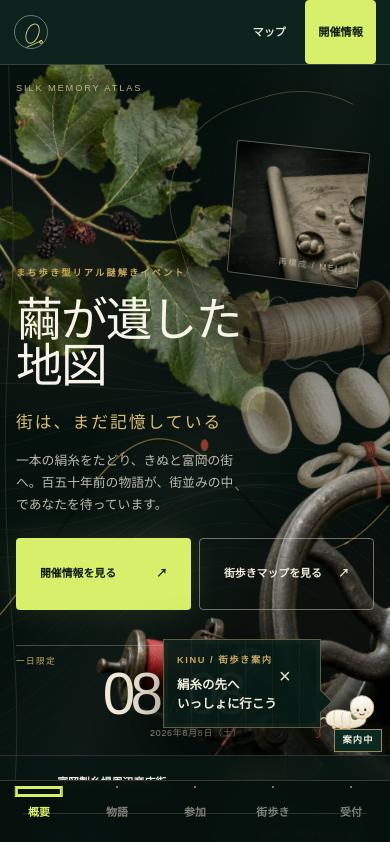
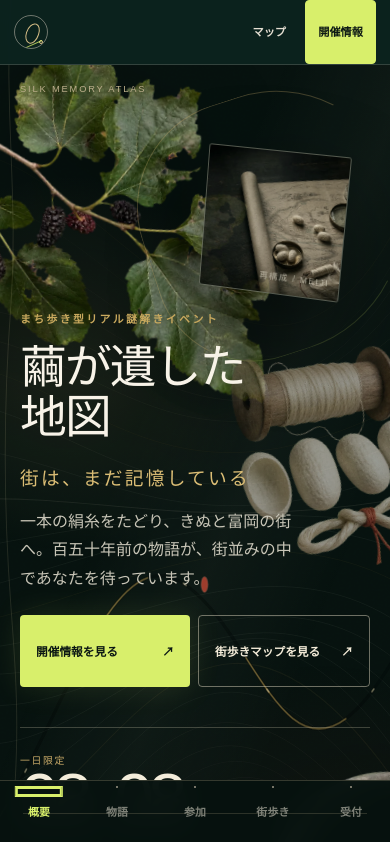
Before and after one commit to xx0019v/tomioka, a Next.js app: page / in a window 390 px wide. Shown: the top 842 px of the page. Built offline with nearby package versions, Linux system fonts and the light colour scheme; no server answers.

Commit message:
fix hero overlap and typography motion

```diff
--- a/package.json
+++ b/package.json
@@ -10,6 +10,7 @@
     "typecheck": "tsc --noEmit",
     "test:e2e:ios": "playwright test e2e/ios-qa.spec.mjs --project=webkit --workers=1",
     "test:e2e:editorial": "playwright test e2e/editorial-qa.spec.mjs --project=chromium --workers=1",
+    "test:e2e:hero": "playwright test e2e/hero-overlap-motion.spec.mjs --project=chromium --project=webkit --workers=1",
     "test:e2e:otomi": "playwright test e2e/otomi-arrival.spec.mjs --project=chromium --project=webkit --workers=1",
     "test:e2e:v11": "playwright test e2e/v11-release-qa.spec.mjs --project=chromium --project=webkit --workers=1 && node scripts/qa-v11-summary.mjs"
   },
--- a/src/components/immersive/HeroExperience.module.css
+++ b/src/components/immersive/HeroExperience.module.css
@@ -1,7 +1,6 @@
 .hero {
   --pointer-x: 0;
   --pointer-y: 0;
-  --hero-progress: 0;
   position: relative;
   min-height: calc(100svh - 68px);
   overflow: hidden;
@@ -31,42 +30,50 @@
   pointer-events: none;
 }
 
+/*
+ * 文字・資料・案内を同じ絶対配置面へ置かない。
+ * 各領域が通常フローで固有の面積を持つため、吹き出しや文字量が増えても衝突しない。
+ */
 .stage {
   position: relative;
   z-index: 4;
   display: grid;
-  grid-template-columns: minmax(0, 1.12fr) minmax(360px, 0.88fr);
-  align-items: center;
+  grid-template:
+    "folio folio" auto
+    "copy evidence" minmax(440px, auto)
+    "support support" auto
+    / minmax(0, 1.08fr) minmax(380px, 0.92fr);
+  column-gap: clamp(40px, 6vw, 104px);
   width: min(calc(100% - 64px), 1340px);
   min-height: calc(100svh - 148px);
   margin: 0 auto;
-  padding: 74px 0 86px;
+  padding: 24px 0 40px;
 }
 
 .folio {
-  position: absolute;
-  top: 26px;
-  left: 0;
   display: flex;
-  width: 100%;
+  grid-area: folio;
   align-items: center;
   justify-content: space-between;
+  padding-bottom: 24px;
   color: #bcae8c;
   font-size: 0.58rem;
   letter-spacing: 0.2em;
 }
 
 .folio i {
+  color: rgba(216, 239, 107, 0.72);
   font-style: normal;
-  color: rgba(216, 239, 107, 0.72);
 }
 
 .copy {
-  position: relative;
   z-index: 4;
+  display: flex;
+  grid-area: copy;
+  min-width: 0;
+  flex-direction: column;
   align-self: center;
-  transform: translateY(calc(var(--hero-progress) * -32px));
-  transition: opacity 120ms linear;
+  padding-block: 32px 48px;
 }
 
 .kicker {
@@ -74,13 +81,14 @@
   font-size: 0.7rem;
   font-weight: 700;
   letter-spacing: 0.22em;
+  animation: kickerIn 640ms 80ms cubic-bezier(0.22, 1, 0.36, 1) both;
 }
 
 .copy h1 {
   display: flex;
-  flex-direction: column;
   max-width: 10ch;
   margin-top: 16px;
+  flex-direction: column;
   color: #f8f3e8;
   font-family: var(--font-sans);
   font-size: clamp(3.5rem, 5.9vw, 6rem);
@@ -89,58 +97,83 @@
   line-height: 0.98;
 }
 
-@media (min-width: 681px) {
-  .copy h1 span {
-    white-space: nowrap;
-  }
+.titleLine {
+  display: block;
+  overflow: hidden;
+  padding-bottom: 0.08em;
 }
 
-.copy h1 span:last-child {
+.titleLine > span {
+  display: block;
+  animation: titleThreadIn 880ms 160ms cubic-bezier(0.16, 1, 0.3, 1) both;
+}
+
+.titleLine:last-child {
   margin-left: clamp(16px, 4vw, 72px);
 }
 
+.titleLine:last-child > span {
+  animation-delay: 260ms;
+}
+
 .title {
-  margin-top: 26px;
+  margin-top: 24px;
   color: #dbbd75;
   font-family: var(--font-serif);
   font-size: clamp(1.2rem, 2vw, 1.65rem);
   letter-spacing: 0.12em;
+  animation: quietTextIn 600ms 520ms ease-out both;
 }
 
 .lead {
-  max-width: 45ch;
+  max-width: 42ch;
   margin-top: 12px;
-  color: #bdbbae;
-  font-size: 0.92rem;
+  color: #c8c5b7;
+  font-size: 1rem;
   line-height: 1.85;
+  animation: quietTextIn 600ms 620ms ease-out both;
 }
 
 .actions {
   display: flex;
-  flex-wrap: wrap;
   gap: 12px;
-  margin-top: 30px;
+  margin-top: 28px;
+  animation: actionsIn 620ms 720ms cubic-bezier(0.22, 1, 0.36, 1) both;
 }
 
 .actions a {
   display: inline-flex;
+  min-width: 0;
+  min-height: var(--touch-primary);
   align-items: center;
   justify-content: space-between;
-  gap: 26px;
-  min-height: var(--touch-primary);
-  padding: 16px 24px;
+  gap: 20px;
+  padding: 16px 22px;
   border-radius: 4px;
-  font-size: 0.82rem;
+  font-size: 0.78rem;
   font-weight: 700;
-  transition: transform 180ms cubic-bezier(0.22, 1, 0.36, 1), background-color 180ms ease;
+  white-space: nowrap;
+  transition:
+    transform 180ms cubic-bezier(0.22, 1, 0.36, 1),
+    background-color 180ms ease,
+    border-color 180ms ease;
 }
 
-.actions a:hover {
+.actions a span {
+  transition: transform 180ms cubic-bezier(0.22, 1, 0.36, 1);
+}
+
+.actions a:hover,
+.actions a:focus-visible {
   transform: translateY(-3px);
 }
 
+.actions a:hover span,
+.actions a:focus-visible span {
+  transform: translate(2px, -2px);
+}
+
 .primary {
-  min-width: 176px;
   background: #d8ef6b;
   color: #0b1713;
   box-shadow: 0 0 32px rgba(216, 239, 107, 0.12);
@@ -154,13 +187,15 @@
 .evidence {
   position: relative;
   z-index: 2;
+  grid-area: evidence;
   width: min(34vw, 470px);
   aspect-ratio: 1;
+  align-self: center;
   justify-self: center;
   perspective: 1000px;
   transform: translate3d(
     calc(var(--pointer-x) * 24px),
-    calc(var(--pointer-y) * 18px + var(--hero-progress) * -46px),
+    calc(var(--pointer-y) * 18px),
     0
   );
   transition: transform 160ms cubic-bezier(0.22, 1, 0.36, 1);
@@ -227,17 +262,21 @@
   letter-spacing: 0.16em;
 }
 
+.supportRail {
+  display: grid;
+  grid-area: support;
+  grid-template-columns: minmax(260px, 0.72fr) minmax(460px, 1.28fr);
+  gap: clamp(32px, 5vw, 80px);
+  align-items: end;
+  padding-top: 24px;
+  border-top: 1px solid rgba(232, 223, 198, 0.24);
+}
+
 .datePanel {
-  position: absolute;
-  right: 0;
-  bottom: 74px;
-  z-index: 5;
   display: grid;
-  width: min(33vw, 410px);
+  min-width: 0;
   grid-template-columns: auto 1fr;
   align-items: end;
-  padding-top: 12px;
-  border-top: 1px solid rgba(232, 223, 198, 0.28);
   color: #f3ecda;
 }
 
@@ -246,21 +285,27 @@
   color: #c9aa68;
   font-size: 0.62rem;
   letter-spacing: 0.16em;
+  animation: kickerIn 560ms 700ms ease-out both;
 }
 
 .datePanel strong {
   display: flex;
   grid-column: 1 / -1;
-  justify-content: flex-end;
   align-items: baseline;
   gap: clamp(10px, 1.4vw, 22px);
   line-height: 0.82;
 }
 
 .datePanel b {
-  font-size: clamp(3.8rem, 7vw, 7rem);
+  display: inline-block;
+  font-size: clamp(3.4rem, 5.2vw, 5.8rem);
   font-weight: 300;
   letter-spacing: -0.08em;
+  animation: dateIn 720ms 760ms cubic-bezier(0.16, 1, 0.3, 1) both;
+}
+
+.datePanel b:last-child {
+  animation-delay: 840ms;
 }
 
 .datePanel i {
@@ -272,32 +317,29 @@
 
 .datePanel small {
   grid-column: 1 / -1;
-  justify-self: end;
-  margin-top: 12px;
+  margin-top: 10px;
   color: #aaa695;
   font-size: 0.66rem;
   letter-spacing: 0.08em;
 }
 
 .kinu {
-  position: absolute;
-  right: clamp(210px, 20vw, 330px);
-  bottom: 56px;
-  z-index: 8;
-  width: min(190px, 16vw);
+  min-width: 0;
+  justify-self: end;
 }
-
 
 .scrollCue {
   position: absolute;
-  right: 0;
-  bottom: 22px;
+  top: 50%;
+  right: -22px;
   display: flex;
   align-items: center;
   gap: 12px;
   color: #918e81;
   font-size: 0.58rem;
   letter-spacing: 0.16em;
+  transform: rotate(90deg) translateX(50%);
+  transform-origin: right center;
 }
 
 .scrollCue i {
@@ -352,6 +394,45 @@
   font-weight: 700;
 }
 
+@keyframes kickerIn {
+  from {
+    opacity: 0;
+    letter-spacing: 0.34em;
+  }
+}
+
+@keyframes titleThreadIn {
+  from {
+    opacity: 0.12;
+    transform: translateY(104%);
+  }
+  to {
+    opacity: 1;
+    transform: translateY(0);
+  }
+}
+
+@keyframes quietTextIn {
+  from {
+    opacity: 0;
+    transform: translateY(8px);
+  }
+}
+
+@keyframes actionsIn {
+  from {
+    opacity: 0;
+    transform: translateY(12px);
+  }
+}
+
+@keyframes dateIn {
+  from {
+    opacity: 0;
+    transform: translateY(32%);
+  }
+}
+
 @keyframes evidenceSheen {
   0%,
   24%,
@@ -375,73 +456,90 @@
   }
 }
 
-@media (max-width: 900px) {
+@media (max-width: 1040px) {
   .stage {
-    grid-template-columns: 1fr minmax(270px, 0.72fr);
+    grid-template:
+      "folio folio" auto
+      "copy evidence" minmax(420px, auto)
+      "support support" auto
+      / minmax(0, 1fr) minmax(300px, 0.76fr);
+    column-gap: 32px;
   }
 
-  .copy h1 {
-    font-size: clamp(3.25rem, 8vw, 5.5rem);
+  .supportRail {
+    grid-template-columns: minmax(220px, 0.72fr) minmax(420px, 1.28fr);
   }
 
-  .evidence {
-    width: min(38vw, 390px);
+  .scrollCue {
+    display: none;
   }
 }
 
-@media (max-width: 680px) {
+@media (max-width: 760px) {
   .hero {
     min-height: calc(100svh - 62px);
   }
 
   .stage {
     display: flex;
-    min-height: calc(100svh - 154px);
-    width: calc(100% - 32px);
-    padding: 112px 0 40px;
+    width: calc(100% - 40px - var(--safe-left) - var(--safe-right));
+    min-height: 0;
+    padding: 16px 0 40px;
+    flex-direction: column;
   }
 
   .folio {
-    top: 15px;
+    width: 100%;
+    padding-bottom: 8px;
   }
 
   .folio i {
     display: none;
   }
 
+  .evidence {
+    width: min(62vw, 250px);
+    margin: -4px -24px -34px 0;
+    align-self: flex-end;
+    opacity: 0.82;
+  }
+
+  .evidenceCard {
+    inset: 20%;
+  }
+
   .copy {
     width: 100%;
-    align-self: flex-end;
-    padding-bottom: 105px;
+    padding-block: 0 40px;
   }
 
   .kicker {
-    font-size: 0.58rem;
+    font-size: 0.68rem;
   }
 
   .copy h1 {
     max-width: 100%;
-    font-size: clamp(2.45rem, 12vw, 3.05rem);
+    font-size: clamp(2.75rem, 12vw, 3.4rem);
     line-height: 0.98;
   }
 
-  .copy h1 span {
+  .titleLine {
     white-space: nowrap;
   }
 
-  .copy h1 span:last-child {
+  .titleLine:last-child {
     margin-left: 0;
   }
 
   .title {
     margin-top: 18px;
-    font-size: 1.05rem;
+    font-size: clamp(1.05rem, 4.8vw, 1.2rem);
   }
 
   .lead {
-    max-width: 31ch;
-    font-size: 0.8rem;
-    line-height: 1.72;
+    max-width: 32ch;
+    font-size: 1rem;
+    line-height: 1.78;
   }
 
   .actions {
@@ -450,58 +548,31 @@
   }
 
   .actions a {
-    flex: 1;
-    flex-basis: calc(50% - 4px);
-    min-width: 0;
-    min-height: var(--touch-primary);
+    flex: 1 1 0;
     gap: 8px;
-    padding-inline: 24px;
-    font-size: 0.68rem;
-    white-space: nowrap;
+    padding-inline: 16px;
+    font-size: clamp(0.7rem, 3vw, 0.78rem);
   }
 
-  .evidence {
-    position: absolute;
-    top: 36px;
-    right: -36px;
-    width: 58vw;
-    max-width: 250px;
-    opacity: 0.84;
-  }
-
-  .evidenceCard {
-    inset: 20%;
-  }
-
-  .scrollCue {
-    display: none;
+  .supportRail {
+    width: 100%;
+    grid-template-columns: 1fr;
+    gap: 28px;
+    align-items: stretch;
+    padding-top: 24px;
   }
 
   .datePanel {
-    right: auto;
-    bottom: 14px;
-    left: 0;
-    width: min(58vw, 230px);
-    padding-top: 8px;
-  }
-
-  .datePanel > span {
-    font-size: 0.54rem;
+    max-width: 280px;
   }
 
   .datePanel b {
-    font-size: clamp(3rem, 15vw, 4.1rem);
-  }
-
-  .datePanel small {
-    margin-top: 7px;
-    font-size: 0.56rem;
+    font-size: clamp(3.8rem, 18vw, 5rem);
   }
 
   .kinu {
-    right: -8px;
-    bottom: 3px;
-    width: min(42vw, 164px);
+    width: 100%;
+    justify-self: stretch;
   }
 
   .facts {
@@ -511,11 +582,11 @@
   .facts > div {
     display: block;
     min-width: 0;
-    padding: 11px 16px;
+    padding: 11px max(16px, var(--safe-left));
   }
 
   .facts > div:not(:first-child) {
-    padding-left: 16px;
+    padding-left: max(16px, var(--safe-left));
   }
 
   .facts > div:first-child {
@@ -530,32 +601,83 @@
   }
 
   .facts dd {
+    margin-left: 10px;
     overflow-wrap: normal;
-    margin-left: 10px;
-    font-size: clamp(0.62rem, 2.8vw, 0.7rem);
+    font-size: clamp(0.68rem, 2.8vw, 0.78rem);
   }
 }
 
 @media (max-width: 360px) {
+  .stage {
+    width: calc(100% - 32px - var(--safe-left) - var(--safe-right));
+  }
+
+  .evidence {
+    width: 64vw;
+    margin-right: -18px;
+  }
+
+  .actions {
+    flex-direction: column;
+  }
+
   .actions a {
-    flex-basis: 100%;
+    flex-basis: auto;
+  }
+}
+
+@media (max-width: 760px) and (max-height: 650px) {
+  .evidence {
+    display: none;
+  }
+
+  .copy {
+    padding-top: 24px;
+  }
+
+  .copy h1 {
+    font-size: clamp(2.55rem, 13vw, 3rem);
+  }
+
+  .title {
+    margin-top: 14px;
+  }
+
+  .lead {
+    line-height: 1.68;
+  }
+
+  .actions a {
+    min-height: 56px;
+  }
+
+  .actions {
+    flex-direction: row;
+    gap: 8px;
+  }
+
+  .actions a {
+    flex: 1 1 0;
+    padding-inline: 12px;
+    font-size: 0.66rem;
   }
 }
 
 @media (prefers-reduced-motion: reduce) {
-  .copy,
+  .kicker,
+  .titleLine > span,
+  .title,
+  .lead,
+  .actions,
+  .datePanel > span,
+  .datePanel b,
   .evidence,
-  .actionsReady {
+  .evidenceCard,
+  .evidenceCard::after,
+  .scrollCue i::after {
+    opacity: 1;
     transition: none;
     transform: none;
     animation: none;
   }
-
-  .evidenceGlow,
-  .evidenceCard,
-  .evidenceCard::after,
-  .clue,
-  .scrollCue i::after {
-    animation: none;
-  }
 }
--- a/src/components/immersive/HeroExperience.tsx
+++ b/src/components/immersive/HeroExperience.tsx
@@ -95,18 +95,6 @@ export function HeroExperience({ eventDate, location, duration, fee }: HeroExper
       requestDraw();
     };
 
-    let scrollTicking = false;
-    const handleScroll = () => {
-      if (!inView || !pageVisible || scrollTicking) return;
-      scrollTicking = true;
-      window.requestAnimationFrame(() => {
-        const bounds = section.getBoundingClientRect();
-        const progress = Math.min(1, Math.max(0, -bounds.top / Math.max(bounds.height, 1)));
-        section.style.setProperty("--hero-progress", progress.toFixed(3));
-        scrollTicking = false;
-      });
-    };
-
     const updatePageVisibility = () => {
       pageVisible = !document.hidden;
       section.dataset.inView = String(
@@ -116,7 +104,6 @@ export function HeroExperience({ eventDate, location, duration, fee }: HeroExper
         window.cancelAnimationFrame(raf);
         return;
       }
-      handleScroll();
       requestDraw();
     };
 
@@ -124,7 +111,6 @@ export function HeroExperience({ eventDate, location, duration, fee }: HeroExper
       if (motionQuery.matches) {
         if (motionEnabled) {
           section.removeEventListener("pointermove", handlePointer);
-          window.removeEventListener("scroll", handleScroll);
         }
         motionEnabled = false;
         pointer.x = 0.58;
@@ -141,12 +127,8 @@ export function HeroExperience({ eventDate, location, duration, fee }: HeroExper
       if (finePointerQuery.matches) {
         section.addEventListener("pointermove", handlePointer, { passive: true });
       }
-      if (!motionEnabled) {
-        window.addEventListener("scroll", handleScroll, { passive: true });
       motionEnabled = true;
-      }
       section.dataset.inView = String(inView && pageVisible);
-      handleScroll();
     };
 
     const visibilityObserver = new IntersectionObserver(
@@ -155,7 +137,7 @@ export function HeroExperience({ eventDate, location, duration, fee }: HeroExper
         section.dataset.inView = String(
           inView && pageVisible && !motionQuery.matches,
         );
-        if (inView) handleScroll();
+        if (inView) requestDraw();
       },
       { rootMargin: "12% 0px 12% 0px", threshold: 0 },
     );
@@ -172,7 +154,6 @@ export function HeroExperience({ eventDate, location, duration, fee }: HeroExper
       window.cancelAnimationFrame(raf);
       section.removeEventListener("pointermove", handlePointer);
       window.removeEventListener("resize", resize);
-      window.removeEventListener("scroll", handleScroll);
       motionQuery.removeEventListener("change", syncMotionPreference);
       finePointerQuery.removeEventListener("change", syncMotionPreference);
       document.removeEventListener("visibilitychange", updatePageVisibility);
@@ -211,8 +192,8 @@ export function HeroExperience({ eventDate, location, duration, fee }: HeroExper
         <div className={styles.copy}>
           <p className={styles.kicker}>まち歩き型リアル謎解きイベント</p>
           <h1 id="hero-title">
-            <span>繭が遺した</span>
-            <span>地図</span>
+            <span className={styles.titleLine}><span>繭が遺した</span></span>
+            <span className={styles.titleLine}><span>地図</span></span>
           </h1>
           <p className={styles.title}>街は、まだ記憶している</p>
           <p className={styles.lead}>一本の絹糸をたどり、きぬと富岡の街へ。百五十年前の物語が、街並みの中であなたを待っています。</p>
@@ -222,6 +203,7 @@ export function HeroExperience({ eventDate, location, duration, fee }: HeroExper
           </div>
         </div>
 
+        <div className={styles.supportRail}>
           <div className={styles.datePanel}>
             <span>一日限定</span>
             <strong><b>08</b><i>/</i><b>08</b></strong>
@@ -241,6 +223,7 @@ export function HeroExperience({ eventDate, location, duration, fee }: HeroExper
               ]}
             />
           </div>
+        </div>
 
         <div className={styles.scrollCue} aria-hidden="true">
           <span>SCROLL TO DISCOVER</span>
```
Also changed, not shown: 11 other files (tests, documents, lock files or other folders). Lines whose indentation alone changed are shown as unchanged.
